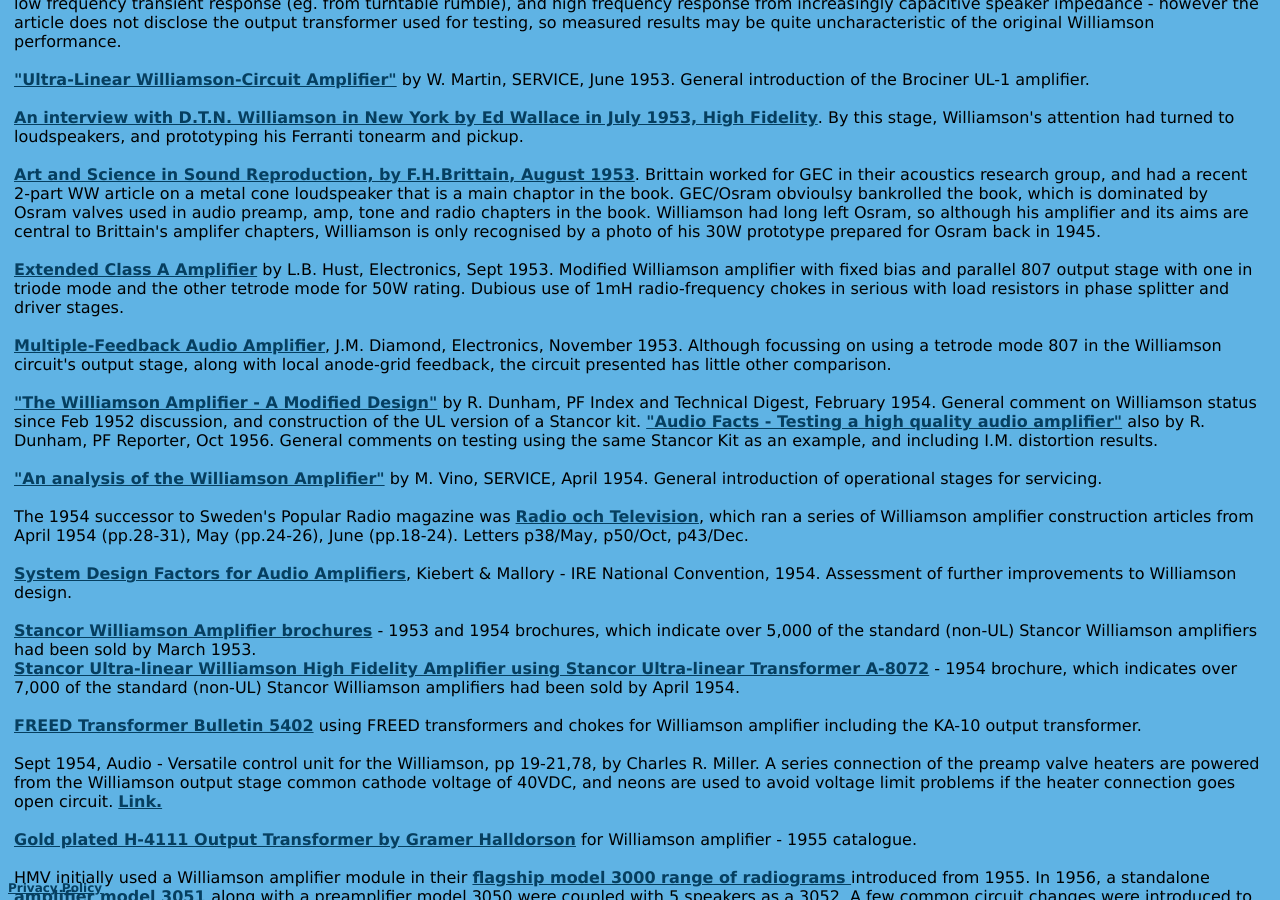
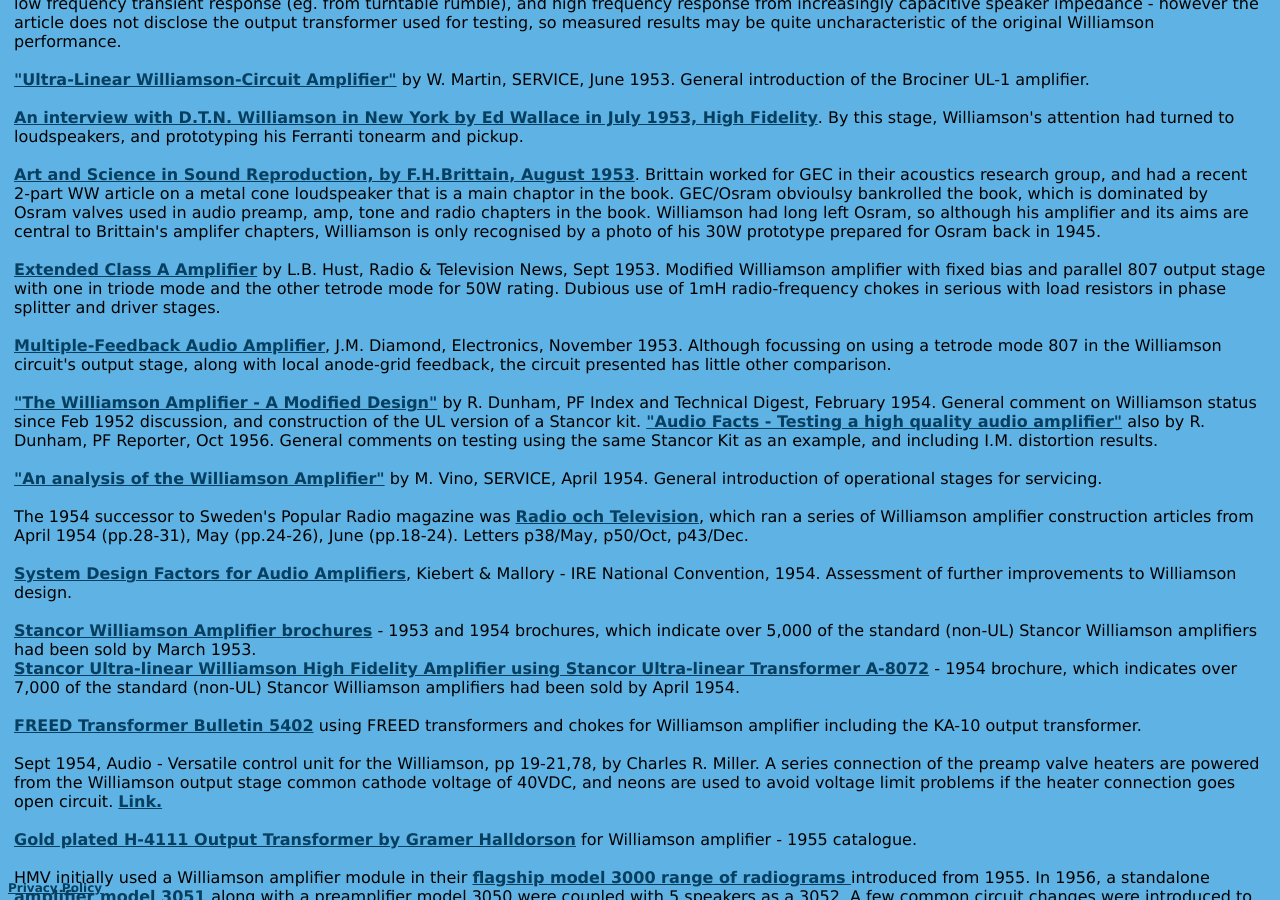
Before and after one commit to michael-robbins/michael-robbins.github.io, a Jekyll site: the page built from projects/Williamson.html, in a window 1280 px wide and 900 px high, scrolled down 4559 px. Built offline with Jekyll 4.4.1, drawn with Linux system fonts in a browser that asks for light colours.

Commit message:
Update Williamson.html

```diff
--- a/projects/Williamson.html
+++ b/projects/Williamson.html
@@ -194,7 +194,7 @@
       <br /><br />
       <a href="/static/Art%20and%20Science%20book%201953.pdf">Art and Science in Sound Reproduction, by F.H.Brittain, August 1953</a>.  Brittain worked for GEC in their acoustics research group, and had a recent 2-part WW article on a metal cone loudspeaker that is a main chaptor in the book. GEC/Osram obvioulsy bankrolled the book, which is dominated by Osram valves used in audio preamp, amp, tone and radio chapters in the book.  Williamson had long left Osram, so although his amplifier and its aims are central to Brittain's amplifer chapters, Williamson is only recognised by a photo of his 30W prototype prepared for Osram back in 1945.
       <br /><br />
-<a href="https://www.americanradiohistory.com/Archive-Electronics/50s/Electronics-1953-09.pdf">Extended Class A Amplifier</a> by L.B. Hust, Electronics, Sept 1953. Modified Williamson amplifier with fixed bias and parallel 807 output stage with one in triode mode and the other tetrode mode for 50W rating.  Dubious use of 1mH radio-frequency chokes in serious with load resistors in phase splitter and driver stages.
+<a href="https://worldradiohistory.com/Archive-Radio-News/50s/Radio-News-1953-09.pdf">Extended Class A Amplifier</a> by L.B. Hust, Radio & Television News, Sept 1953. Modified Williamson amplifier with fixed bias and parallel 807 output stage with one in triode mode and the other tetrode mode for 50W rating.  Dubious use of 1mH radio-frequency chokes in serious with load resistors in phase splitter and driver stages.
       <br /><br />
       <a href="https://www.americanradiohistory.com/Archive-Electronics/50s/Electronics-1953-11.pdf">Multiple-Feedback Audio Amplifier</a>, J.M. Diamond, Electronics, November 1953.  Although focussing on using a tetrode mode 807 in the Williamson circuit's output stage, along with local anode-grid feedback, the circuit presented has little other comparison. <br /><br />
             <a href="/static/Dunham_WilliamsonAmplifier_1954.pdf">"The Williamson Amplifier - A Modified Design"</a> by R. Dunham, PF Index and Technical Digest, February 1954.  General comment on Williamson status since Feb 1952 discussion, and construction of the UL version of a Stancor kit.
```
